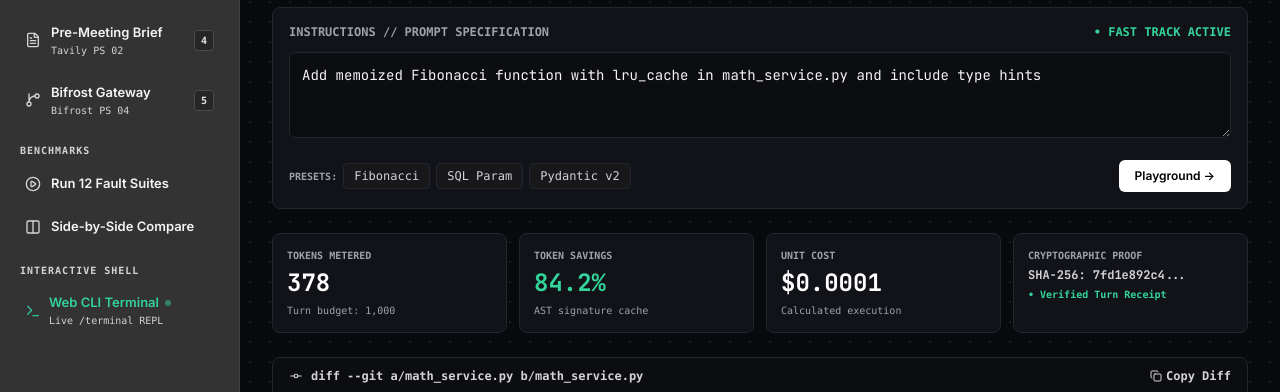
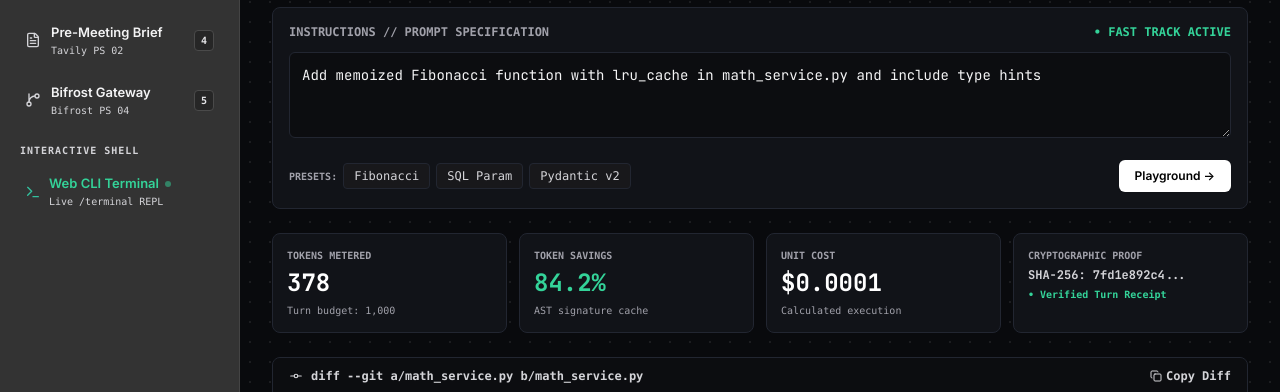
Before and after one commit to Aryanxp1/illuminati, a plain HTML site: page frontend/index.html in a window 1280 px wide. Shown: the part 248-640 px from the top of the page. Drawn offline with nearby package versions, Linux system fonts and the light colour scheme.

Commit message:
style(ui): remove redundant benchmark items from left navigation panel

```diff
--- a/frontend/index.html
+++ b/frontend/index.html
@@ -303,23 +303,6 @@
                 <div class="engine-sub text-[10px] text-zinc-300 font-mono">Bifrost PS 04</div>
               </div>
               <span class="key-badge text-[10px] font-mono text-zinc-200 px-1.5 py-0.5 rounded border border-[#4A4A4A] bg-[#262626] font-bold">5</span>
-            </button>
-          </nav>
-        </div>
-
-        <!-- Section: Quick Actions / Benchmark Suites -->
-        <div>
-          <div class="px-2 pb-1.5 text-[10px] font-mono tracking-widest uppercase text-zinc-300 font-bold">
-            BENCHMARKS
-          </div>
-          <nav class="space-y-1">
-            <button onclick="triggerFullSuiteRun()" class="nav-link w-full text-left">
-              <i data-lucide="play-circle" class="w-4 h-4 shrink-0 text-zinc-300"></i>
-              <span class="truncate text-zinc-100 font-semibold">Run 12 Fault Suites</span>
-            </button>
-            <button onclick="selectEngine('arena')" class="nav-link w-full text-left">
-              <i data-lucide="columns" class="w-4 h-4 shrink-0 text-zinc-300"></i>
-              <span class="truncate text-zinc-100 font-semibold">Side-by-Side Compare</span>
             </button>
           </nav>
         </div>
```
